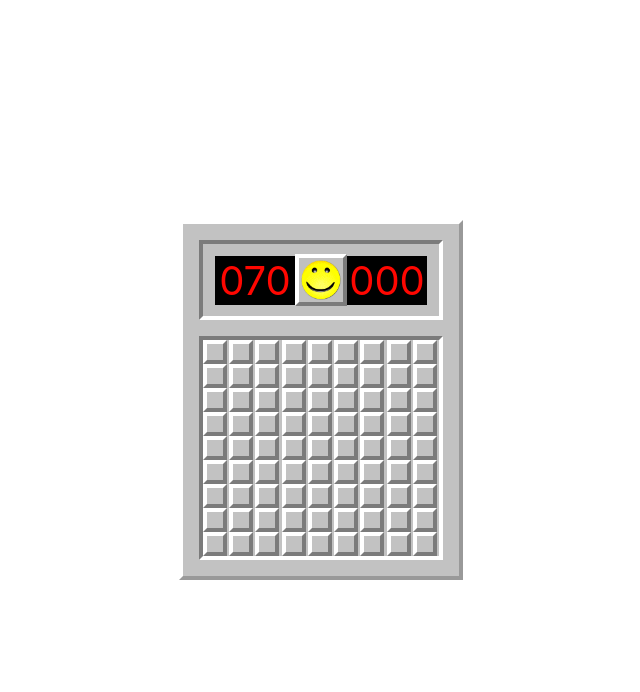
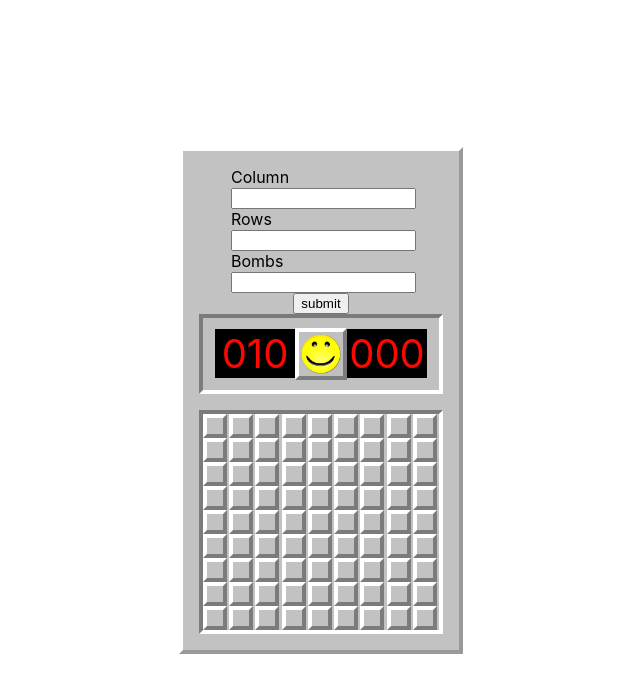
Before and after one commit to libera13/minesweeper-react-ts, a React (Create React App) app: page / in a window 1280 px wide. Shown: the top 692 px of the page, without its empty margins (319-959 px from the left). Built offline with nearby package versions, Linux system fonts and the light colour scheme.

Commit message:
add settings panel

```diff
--- a/src/components/App/App.scss
+++ b/src/components/App/App.scss
@@ -16,8 +16,6 @@
 .Body {
   @include borders(#7b7b7b, white);
   display: grid;
-  grid-template-columns: repeat(9, 1fr);
-  grid-template-rows: repeat(9, 1fr);
   margin-top: 16px;
 }
 .Face {
--- a/src/components/App/index.tsx
+++ b/src/components/App/index.tsx
@@ -1,23 +1,29 @@
 import React, { useEffect, useState } from "react";
 import NumberDisplay from "../NumberDisplay";
+import Button from "../Button";
+import SettingsPanel from "../SettingsPanel";
 import { generateCells, openEmptyCells } from "../../utils";
-import Button from "../Button";
+import { Cell, CellState, CellValue } from "../../types";
+import { MAX_COLS, MAX_ROWS, NUM_OF_BOMBS } from "../../constants";
 import FaceHappy from "../../assets/FaceHappy.png";
 import FaceOFace from "../../assets/FaceOFace.png";
 import FaceWon from "../../assets/FaceWon.png";
 import FaceLose from "../../assets/FaceLose.png";
 import "./App.scss";
-import { Cell, CellState, CellValue } from "../../types";
-import { MAX_COLS, MAX_ROWS, NUM_OF_BOMBS } from "../../constants";
 
 const App: React.FunctionComponent = () => {
-  const [cells, setCells] = useState(generateCells());
+  const [numOfCols, setNumOfCols] = useState(MAX_COLS);
+  const [numOfRows, setNumOfRows] = useState(MAX_ROWS);
+  const [numOfBombs, setNumOfBombs] = useState(NUM_OF_BOMBS);
+  const [cells, setCells] = useState(
+    generateCells(numOfCols, numOfRows, numOfBombs)
+  );
   const [face, setFace] = useState(FaceHappy);
   const [time, setTime] = useState(0);
   const [live, setLive] = useState(false);
   const [hasLost, setHasLost] = useState(false);
   const [hasWon, setHasWon] = useState(false);
-  const [bombCounter, setBombCounter] = useState(NUM_OF_BOMBS);
+  const [bombCounter, setBombCounter] = useState(numOfBombs);
 
   // handle face change on click
   const handleMouseDown = () => {
@@ -28,13 +34,17 @@ const App: React.FunctionComponent = () => {
   };
   // handle cell click
   const handleCellClick = (rowParam: number, colParam: number) => (): void => {
+    if (hasWon || hasLost) {
+      return;
+    }
+
     // start game
     let newCells = cells.slice();
     let currentCell = newCells[rowParam][colParam];
 
     if (!live) {
       while (currentCell.value === CellValue.bomb) {
-        newCells = generateCells();
+        newCells = generateCells(numOfCols, numOfRows, numOfBombs);
         currentCell = newCells[rowParam][colParam];
       }
       setLive(true);
@@ -51,15 +61,21 @@ const App: React.FunctionComponent = () => {
       setCells(newCells);
       return;
     } else if (currentCell.value === CellValue.none) {
-      newCells = openEmptyCells(newCells, rowParam, colParam);
+      newCells = openEmptyCells(
+        newCells,
+        rowParam,
+        colParam,
+        numOfCols,
+        numOfRows
+      );
     } else {
       newCells[rowParam][colParam].state = CellState.clicked;
     }
 
     // Check if all correct cells are open
     let safeOpenCellsExists = false;
-    for (let row = 0; row < MAX_ROWS; row++) {
-      for (let col = 0; col < MAX_COLS; col++) {
+    for (let row = 0; row < numOfRows; row++) {
+      for (let col = 0; col < numOfCols; col++) {
         const currentCell = newCells[row][col];
 
         if (
@@ -142,11 +158,16 @@ const App: React.FunctionComponent = () => {
     }
   }, [hasWon]);
 
+  useEffect(() => {
+    const newCells = generateCells(numOfCols, numOfRows, numOfBombs);
+    setCells(newCells)
+  }, [numOfCols, numOfRows, numOfBombs]);
+
   const handleFaceClick = (): void => {
-    if (live || hasLost) {
+    if (live || hasLost || hasWon) {
       setLive(false);
       setTime(0);
-      setCells(generateCells());
+      setCells(generateCells(numOfCols, numOfRows, numOfBombs));
       setHasLost(false);
       setHasWon(false);
     }
@@ -185,8 +206,16 @@ const App: React.FunctionComponent = () => {
     );
   };
 
+  const handleSettingsChange = (col: number, row: number, bombs: number) => {
+    setNumOfCols(col);
+    setNumOfRows(row);
+    setNumOfBombs(bombs);
+    setBombCounter(bombs);
+  };
+
   return (
     <div className={"App"}>
+      <SettingsPanel onSettingsChange={handleSettingsChange} />
       <div className="Header">
         <NumberDisplay value={bombCounter} />
         <div className="Face" onClick={handleFaceClick}>
@@ -198,6 +227,7 @@ const App: React.FunctionComponent = () => {
         className="Body"
         onMouseDown={handleMouseDown}
         onMouseUp={handleMouseUp}
+        style={{gridTemplateColumns: `repeat(${numOfCols}, 1fr)`, gridTemplateRows: `repeat(${numOfRows}, 1fr)`}}
       >
         {renderCells()}
       </div>
--- /dev/null
+++ b/src/components/SettingsPanel/SettingsPanel.scss
@@ -0,0 +1,10 @@
+.SettingsPanel {
+  form {
+    display: flex;
+    flex-direction: column;
+    align-items: center;
+  }
+  label {
+    width: 180px;
+  }
+}
--- /dev/null
+++ b/src/components/SettingsPanel/index.tsx
@@ -0,0 +1,56 @@
+import React, { useState } from "react";
+import "./SettingsPanel.scss";
+
+interface SettingsPanelProps {
+  onSettingsChange: (col: number, row: number, bombs: number) => any;
+}
+
+const SettingsPanel: React.FunctionComponent<SettingsPanelProps> = ({
+  onSettingsChange,
+}) => {
+  const [lowValue, setLowValue] = useState();
+  const [mediumValue, setMediumValue] = useState();
+  const [highValue, setHighValue] = useState();
+
+  // TODO 1: set constraints to inputs
+  // TODO 2: change vars names in Settings Panel
+  // TODO 3: Add levels: green, intermediate, expert
+
+  const handleSubmit = (e: React.FormEvent<HTMLFormElement>): void => {
+    e.preventDefault();
+    onSettingsChange(lowValue, mediumValue, highValue);
+  };
+  const handleLowChange = (e: React.ChangeEvent<HTMLInputElement>): void => {
+    setLowValue(e.currentTarget.value);
+  };
+  const handleMediumChange = (e: React.ChangeEvent<HTMLInputElement>): void => {
+    setMediumValue(e.currentTarget.value);
+  };
+  const handleHighChange = (e: React.ChangeEvent<HTMLInputElement>): void => {
+    setHighValue(e.currentTarget.value);
+  };
+  return (
+    <div className={`SettingsPanel`}>
+      <form onSubmit={handleSubmit}>
+        <label>
+          Column
+          <input type="number" value={lowValue} onChange={handleLowChange} />
+        </label>
+        <label>
+          Rows
+          <input
+            type="number"
+            value={mediumValue}
+            onChange={handleMediumChange}
+          />
+        </label>{" "}
+        <label>
+          Bombs
+          <input type="number" value={highValue} onChange={handleHighChange} />
+        </label>
+        <input type="submit" value={"submit"} />
+      </form>
+    </div>
+  );
+};
+export default SettingsPanel;
--- a/src/constants/index.ts
+++ b/src/constants/index.ts
@@ -1,3 +1,3 @@
 export const MAX_ROWS = 9
 export const MAX_COLS = 9
-export const NUM_OF_BOMBS = 70
+export const NUM_OF_BOMBS = 10
```
Also changed, not shown: src/utils/index.ts (+98 -79 lines).
